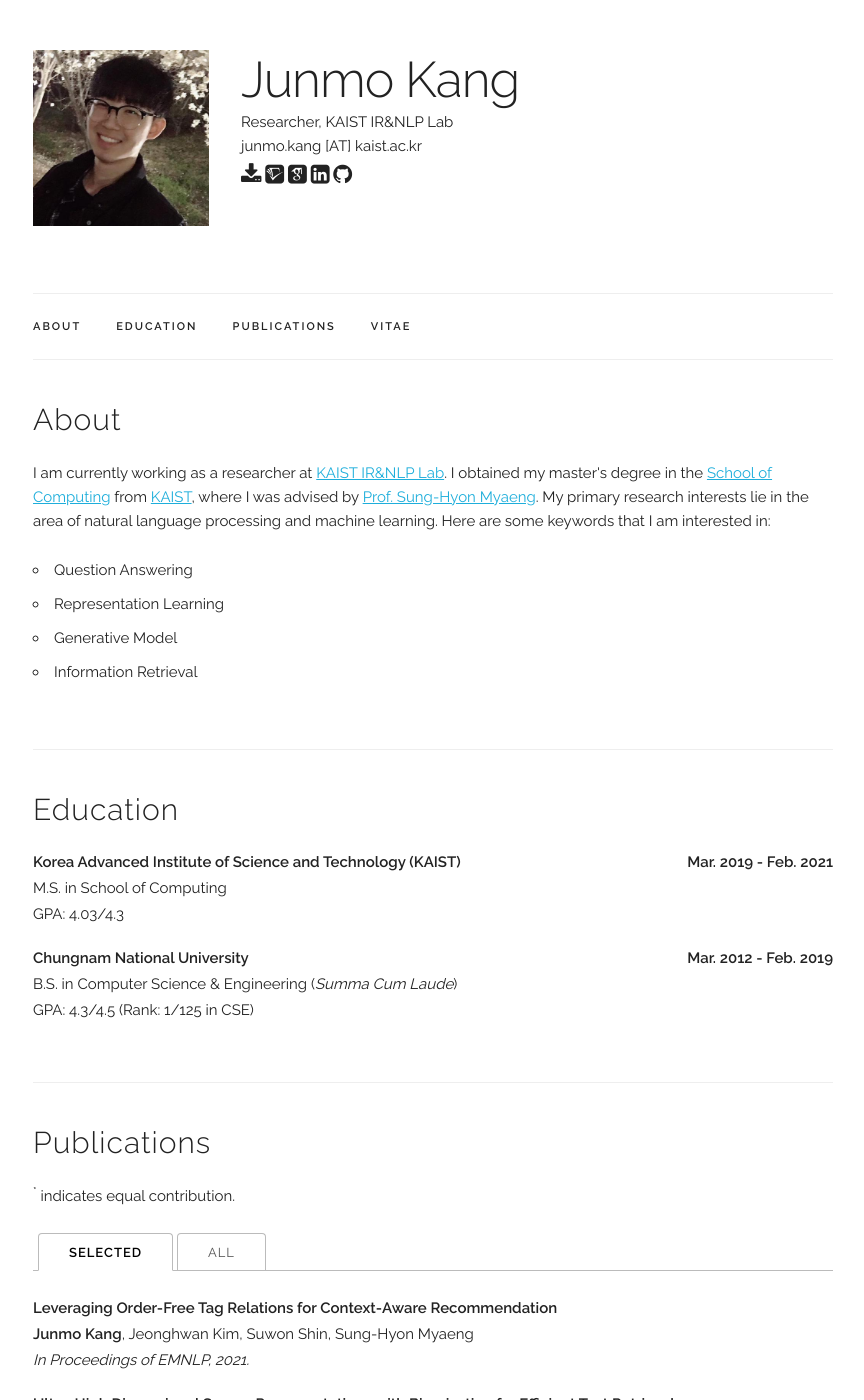
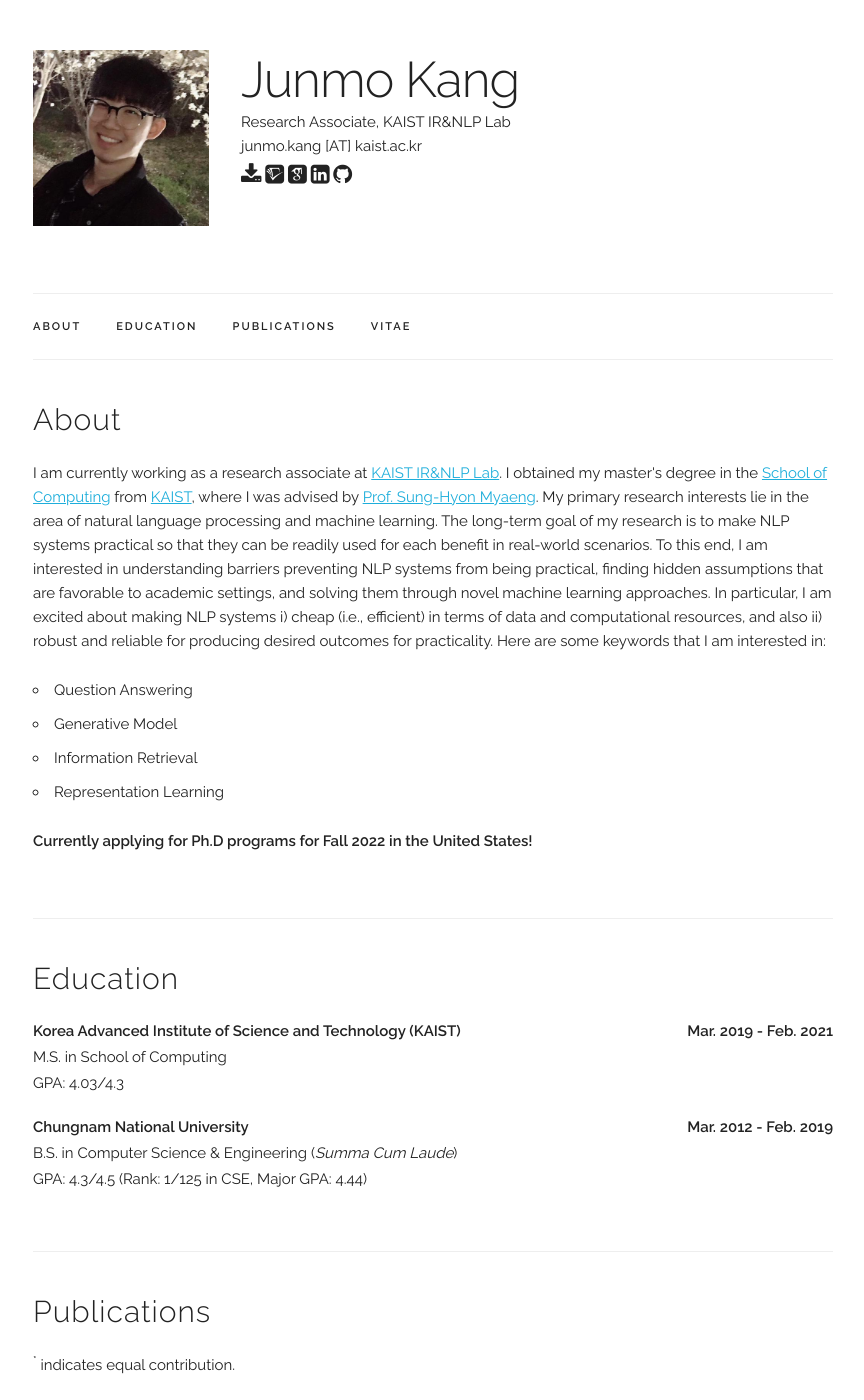
Before and after one commit to jm-kang/jm-kang.github.io, a Jekyll site: the page built from index.html, in a window 1280 px wide and 1400 px high. Shown: the whole window, without its empty margins (207-1071 px from the left). Built offline with Jekyll 4.4.1, drawn with Linux system fonts in a browser that asks for light colours; some web fonts are replaced; some of the changed text lies outside the part shown.

Commit message:
updated pub and main info

```diff
--- a/_data/experience.yaml
+++ b/_data/experience.yaml
@@ -1,7 +1,7 @@
 experiences:
 - place: "KAIST IR&NLP Lab"
   time: "Mar. 2021 - Present"
-  title: "Researcher"
+  title: "Research Associate"
   subtitle: "Working on QA and IR"
   category: "work"
 
--- a/_data/main_info.yaml
+++ b/_data/main_info.yaml
@@ -1,5 +1,5 @@
 name: "Junmo Kang"
-title: "Researcher, KAIST IR&NLP Lab"
+title: "Research Associate, KAIST IR&NLP Lab"
 email: "junmo.kang [AT] kaist.ac.kr"
 profile_pic: "/assets/profile-pics/jm.jpeg"
 # twitter: "https://twitter.com/jm-kang"
--- a/index.html
+++ b/index.html
@@ -5,17 +5,16 @@ layout: default
 <div class="docs-section" id="about">
   <h4>About</h4>
   <p>
-  I am currently working as a researcher at <a href="http://ir.kaist.ac.kr">KAIST IR&NLP Lab</a>.
+  I am currently working as a research associate at <a href="http://ir.kaist.ac.kr">KAIST IR&NLP Lab</a>.
   I obtained my master's degree in the <a href="https://cs.kaist.ac.kr/">School of Computing</a> from <a href="https://www.kaist.ac.kr/en/">KAIST</a>, where I was advised by <a href="http://ir.kaist.ac.kr/member/professor/">Prof. Sung-Hyon Myaeng</a>.
 
-  My primary research interests lie in the area of natural language processing and machine learning.
+  My primary research interests lie in the area of natural language processing and machine learning. The long-term goal of my research is to make NLP systems practical so that they can be readily used for each benefit in real-world scenarios.
+  To this end, I am interested in understanding barriers preventing NLP systems from being practical, finding hidden assumptions that are favorable to academic settings, and solving them through novel machine learning approaches.
+  In particular, I am excited about making NLP systems i) cheap (i.e., efficient) in terms of data and computational resources, and also ii) robust and reliable for producing desired outcomes for practicality.
   Here are some keywords that I am interested in:
   <ul>
     <li>
       Question Answering
-    </li>
-    <li>
-      Representation Learning
     </li>
     <li>
       Generative Model
@@ -23,7 +22,11 @@ layout: default
     <li>
       Information Retrieval
     </li>
+    <li>
+      Representation Learning
+    </li>
   </ul>
+  <b>Currently applying for Ph.D programs for Fall 2022 in the United States!</b>
   </p>
 </div>
 
@@ -42,7 +45,7 @@ layout: default
           <p class="title"><b>Chungnam National University <b style="float:right;">Mar. 2012 - Feb. 2019</b></b></p>
 
           <p>B.S. in Computer Science & Engineering (<i>Summa Cum Laude</i>)</p>
-          <p>GPA: 4.3/4.5 (Rank: 1/125 in CSE)</p>
+          <p>GPA: 4.3/4.5 (Rank: 1/125 in CSE, Major GPA: 4.44)</p>
           <p></p>
         </div>
 </div>
```
Also changed, not shown: _data/publications.yaml (+7 -1 lines), 1 other file.
